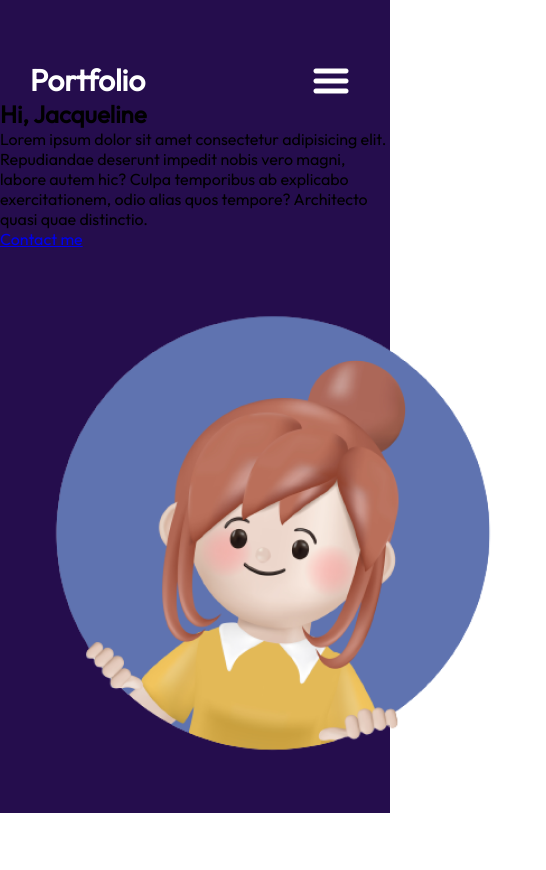
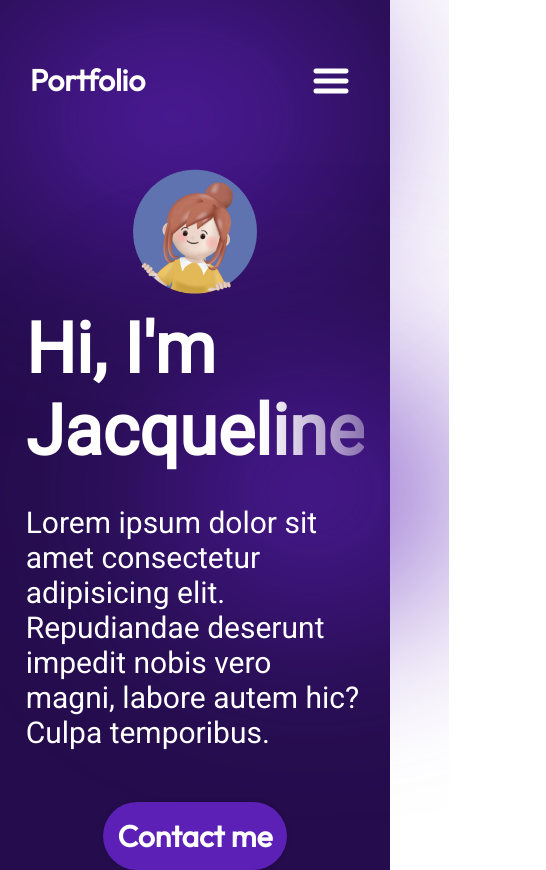
Before and after one commit to JacqueADev/portfolio-react, a React (Vite) app in the folder portfolio-com-react/: page / in a window 390 px wide. Shown: the whole page, 546 px wide, since content can reach past the window. Before the commit the page ends 844 px from the top, so only its background shows below. Built offline with nearby package versions, Linux system fonts and the light colour scheme.

Commit message:
Posicionamento da imagem no media query e também aplicação de estilos

```diff
--- a/portfolio-com-react/src/components/Hero/Hero.jsx
+++ b/portfolio-com-react/src/components/Hero/Hero.jsx
@@ -1,20 +1,27 @@
 import React from "react";
+import styles from "./Hero.module.css";
 import { getImageUrl } from "../../utils";
 
 export const Hero = () => {
   return (
-    <section>
-      <div>
-        <h1>Hi, Jacqueline</h1>
-        <p>
+    <section className={styles.container}>
+      <div className={styles.content}>
+        <h1 className={styles.title}>Hi, I'm Jacqueline</h1>
+        <p className={styles.description}>
           Lorem ipsum dolor sit amet consectetur adipisicing elit. Repudiandae
-          deserunt impedit nobis vero magni, labore autem hic? Culpa temporibus
-          ab explicabo exercitationem, odio alias quos tempore? Architecto quasi
-          quae distinctio.
+          deserunt impedit nobis vero magni, labore autem hic? Culpa temporibus.
         </p>
-        <a href="mailto:myemail@email.com">Contact me</a>
+        <a href="mailto:myemail@email.com" className={styles.contactBtn}>
+          Contact me
+        </a>
       </div>
-      <img src={getImageUrl("img-section/heroImage.png")} alt="Hero image of me" />
+      <img
+        src={getImageUrl("img-section/heroImage.png")}
+        alt="Hero image of me"
+        className={styles.heroImage}
+      />
+      <div className={styles.topBlur} />
+      <div className={styles.bottomBlur} />
     </section>
   );
 };
--- a/portfolio-com-react/src/components/Hero/Hero.module.css
+++ b/portfolio-com-react/src/components/Hero/Hero.module.css
@@ -0,0 +1,123 @@
+@import "../../vars.css";
+
+.container{
+    position: relative;
+    display: flex;
+    align-items: center;
+    justify-content: space-between;
+    margin-top: 49px;
+    z-index: 1;
+    margin-left: 10%;
+    margin-right: 10%;
+}
+
+.content{
+    display: flex;
+    flex-direction: column;
+    align-items: flex-start;
+    color: var(--cor-texto-areas-escuras);
+    z-index: 1;
+}
+
+.title{
+    font-size: 70px;
+    font-weight: 900;
+    margin-bottom: 33px;
+    font-family: var(--font-robot);
+    background: linear-gradient(90deg, rgba(255, 255, 255, 1) 70%, rgba(255, 255, 255, 0) 120%
+    );
+    -webkit-text-fill-color: transparent; /*cor de preenchimento do texto, semelhante à propriedade color, mas pode ser utilizado em conjunto com outras propriedades para criar efeitos especiais no texto*/
+    -webkit-background-clip: text; /*controla como a área de fundo é desenhada. ela pode ser utilizada para cortar o fundo em diferentes áreas do elemento. Com o valor text, pode fazer com que o fundo seja aplicado apenas na área do texto, criando um efeito de preenchimento de texto com o fundo.*/
+}
+
+.description{
+    font-size: 30px;
+    font-family: var(--font-robot);
+    margin-bottom: 52px;
+}
+
+.contactBtn{
+    text-decoration: none;
+    background-color: var(--cor-fundo);
+    color: var(--cor-texto-areas-escuras);
+    border-radius: 100px;
+    font-size: 30px;
+    font-weight: 800;
+    border: none;
+    padding: 15px;
+    box-shadow:  0 0 4px rgba(0, 0, 0, 0.25);
+
+}
+
+.contactBtn:hover{
+    color: var(--cor-fundo);
+    background-color: var(--cor-texto-areas-escuras);
+    transition: 0.4s;
+    opacity: 0.8;
+}
+
+.heroImage{
+    width: 50%;
+    z-index: 1;
+
+    animation-name: floating; /* animation-name especifica o nome da animação que será aplicada ao elemento.. Precisa corresponder ao keyframes*/
+    animation-duration: 3s; /*animation-duration define a duração total da animação*/
+    animation-iteration-count: infinite; /*animation-iteration-count define o número de vezes que a animação será repetida*/
+    animation-timing-function: ease-in-out; /*animation-timing-function especifica a curva de velocidade da animação. O valor ease-in-out faz com que a animação comece devagar, acelere no meio e desacelere no final.*/
+}
+
+@keyframes floating {
+    0% {
+        transform:  translate(0, 0px);
+    }
+    50% {
+        transform: translate(0, 10px);
+    }
+    100% {
+        transform: translate(0, -0px);
+    } /*@keyframes define os estados da animação ao longo do tempo. Ele mapeia as porcentagens para estilos específicos.
+
+    Estrutura do floating
+    0%: O início da animação, onde o elemento está na posição original
+    50%: No meio da animação, o elemento é movido 10px para baixo
+    100%: No final da animação, o elemento retorna à posição original*/
+}
+
+.topBlur{
+    position: absolute;
+    width: 50vw;
+    height: 50vw;
+    min-width: 350px;
+    min-width: 350px;
+    top: -128px;
+    left: -10vw;
+    border-radius: 764px;
+    background: var(--cor-fundo);
+    filter: blur(100px);
+    z-index: 0;
+}
+
+.bottomBlur{
+    position: absolute;
+    width: 70vw;
+    height: 50vw;
+    min-width: 350px;
+    min-width: 250px;
+    top: 246px;
+    right: -25vw;
+    border-radius: 764px;
+    background: var(--cor-fundo);
+    filter: blur(100px);
+    z-index: 0;
+}
+
+@media screen  and (max-width: 830px){
+    .container{
+        flex-direction: column-reverse;
+    }
+
+    .content{
+        align-items: center;
+    }
+
+}
```
